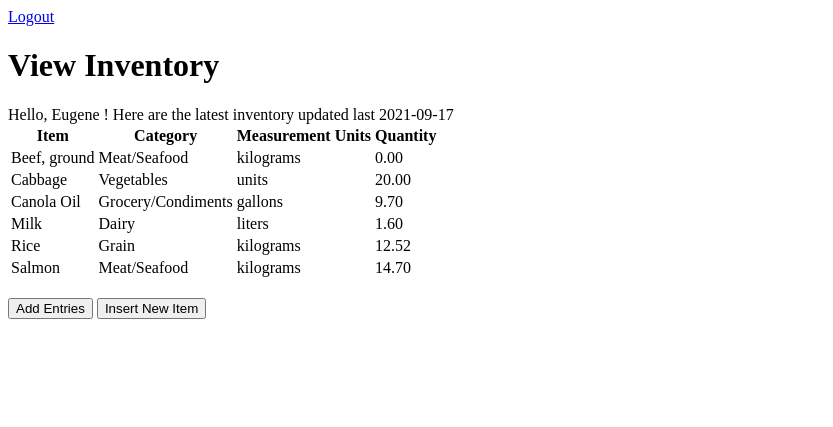
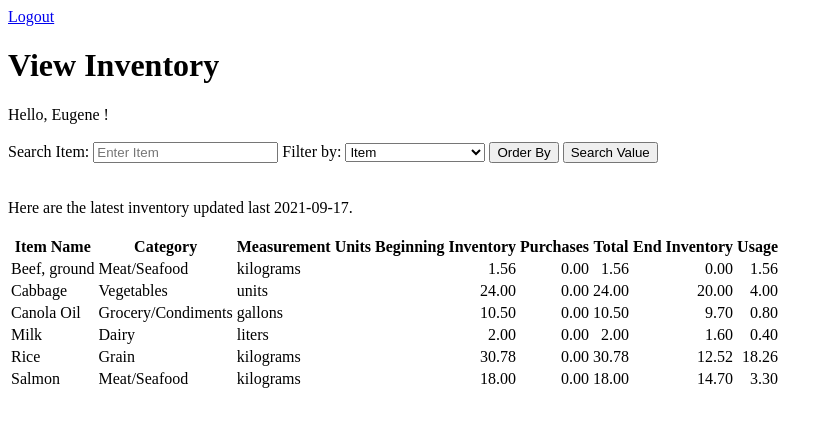
Before and after one commit to Euge908/CPG2-Final-Project, a PHP site: page /viewInventory.php in a window 1280 px wide. Shown: the top 427 px of the page, without its empty margins (0-833 px from the left). Run offline with PHP 8.4, Linux system fonts and the light colour scheme; a user stored in the database is signed in; data comes from the database, SQL or seed files in the repository; data that the repository does not hold is empty.

Commit message:
finished ViewInventory (able to generate COGs, search and sort)

```diff
--- a/viewInventory.php
+++ b/viewInventory.php
@@ -8,19 +8,6 @@ $user_data = check_login($usersConnection);
 // Fetch choices for units and categories from Database
 $unitOptions = get_enum_values($inventoryConnection, "StockUsage", "Unit");
 $categoryOptions = get_enum_values($inventoryConnection, "StockUsage", "Category");
-
-// Retrieve the latest inventory, if any
-$query = "select * from stockusage where Date = (select MAX(Date) from stockusage) group by Item;";
-
-$result = mysqli_query($inventoryConnection, $query);
-
-if (mysqli_num_rows($result) > 0) {
-    $rows = mysqli_fetch_all($result, MYSQLI_ASSOC);
-} else {
-    echo "No inventory data yet.";
-    $rows = NULL;  // flag for further operation for no records to display
-}
-mysqli_free_result($result);  // free memory
 
 ?>
 
@@ -35,124 +22,111 @@ mysqli_free_result($result);  // free memory
     <title>Take Inventory</title>
 </head>
 <body>
-<a href="logout.php">Logout</a>
-<h1>View Inventory</h1>
-Hello, <?php echo $user_data['name'];?>!
+    <a href="logout.php">Logout</a>
+    <h1>View Inventory</h1>
+    Hello, <?php echo $user_data['name'];?>! <br><br>
+
+    <form method = "post">
+        Search Item:
+        <input type="text" name="searchItem" placeholder="Enter Item">
+
+        Filter by:
+        <select type="text" name="columnToBeArranged">
+            <option value='Item'>Item</option>
+            <option value="Category">Category</option>
+            <option value="Unit">Unit</option>
+            <option value="BegInvent">Beginning Inventory</option>
+            <option value="Quantity">End Inventory</option>
+        </select>
+
+        <input type="submit" name="orderBy" value="Order By">
+        <input type="submit" name="search" value="Search Value"><br><br>
+    </form>
+
+    <table>
+        <tr>
+            <th>Item Name</th>
+            <th>Category</th>
+            <th>Measurement Units</th>
+            <th>Beginning Inventory</th>
+            <th>Purchases</th>
+            <th>Total</th>
+            <th>End Inventory</th>
+            <th>Usage</th>
+            <th> </th>
+        </tr>
+
+    <!-- Cost of Goods (COGs) generation based on latest inventory and process search and filter buttons-->
+    <?php
+    $text = "";
+
+    // Retrieve the latest inventory, if any, along with the quantity purchased and beginning inventory
+    $query = "SELECT A.*, IFNULL(B.Quantity, 0.00) as Purchases,
+           CASE WHEN C.Date < (SELECT MAX(Date) from stockusage) THEN C.Quantity ELSE 0.00 END as BegInvent
+           FROM stockusage A
+           LEFT JOIN expenditure B ON A.Item = B.Item AND A.Date = Date(B.PurchaseDate)
+           LEFT JOIN stockusage C ON A.Item = C.Item
+           WHERE A.Date = (select MAX(Date) from stockusage) GROUP BY Item";
 
 
-        <!-- Display last inventory records, if any-->
-        <?php
-        if (!is_null($rows)) {
-            echo "Here are the latest inventory updated last " .$rows[0]['Date'] ."<br>";
-            echo "<table>
-                    <tr>
-                        <th>Item</th>
-                        <th>Category</th>
-                        <th>Measurement Units</th>
-                        <th>Quantity</th>
-                        <th> </th>
-                    </tr>
-            ";
+    if (isset($_POST['search']) or isset($_POST['orderBy'])) {
+        if (isset($_POST['search'])) {
+            $text = parse_input($_POST["searchItem"]); //string is search bar
+
+            if(empty($text)) {
+                echo "Empty Text Field. Enter an item name to search.<br>";
+            } else {
+                echo "Search Entry was clicked. <br>";
+                $query .= " HAVING Item = '$text'";
+            }
+        } else if (isset($_POST['orderBy'])) {
+            $orderBy = parse_input($_POST["columnToBeArranged"]); //string in drop down
+            $query .= " ORDER BY $orderBy ASC";
+        }
+    }
+
+    $result = mysqli_query($inventoryConnection, $query);
+    if ($result) {
+
+        if (mysqli_num_rows($result) > 0) {
+            // Fetch all rows from query
+            $rows = mysqli_fetch_all($result, MYSQLI_ASSOC);
+
+            echo "<br>Here are the latest inventory updated last " .$rows[0]['Date'] .".<br><br>";
             foreach ($rows as $row) {
-                // Date
-                //Checker
-                //Item Name
-                //Category
-                //Unit of measurement
-                //Beginning Inventory = last inventory’s end inventory (retrieved from stock usage table (yesterday’s record))
-                //Purchases = quantity purchased since last inventory (retrieved from purchase table)
-                //Total = total quantity prior usage = beginning inventory + purchases
-                //End Inventory = input quantity
-                //Quantity used =usage = total - ending inventory
+                $total = $row['BegInvent']+$row['Purchases'];  // Total quantity prior usage
                 echo "<tr>";
                 echo "<td>" .$row['Item'] ."</td>";
                 echo "<td>" .$row['Category'] ."</td>";
                 echo "<td>" .$row['Unit'] ."</td>";
-                echo "<td>" .$row['Quantity'] ."</td>";
+                echo "<td style='text-align:right'>" .$row['BegInvent'] ."</td>";  // last inventory’s end inventory
+                echo sprintf("<td style='text-align:right'>%.2f</td>", $row['Purchases']); // Quantity purchased since last inventory
+                echo sprintf("<td style='text-align:right'>%.2f</td>", $total);
+                echo "<td style='text-align:right'>" .$row['Quantity'] ."</td>";  // End Inventory (current quantity)
+                if ($total > $row['Quantity']) {
+                    // Quantity used = total - ending inventory
+                    echo sprintf("<td style='text-align:right'>%.2f</td>", $total - $row['Quantity']);
+                } else {
+                    echo "<td style='text-align:right'>0.00</td>";
+                }
                 echo "</tr>";
             }
             unset($row);  // break reference with the last element as it is retained even after the loop
+
         } else {
-            echo "Nothing in inventory yet. Please take inventory first to record the latest stock usage.";
-        }
-        ?>
-
-        </tbody>
-    </table>
-    <br> <input id='button' type='submit' name='addEntry' value='Add Entries'/>
-    <button type='button' name='newItem' onclick='addRow();'>Insert New Item</button> <br>
-</form>
-
-<!-- JS function for adding and deleting row to an existing table
-Source: https://adnan-tech.com/php-add-dynamic-rows-in-table-tag/  -->
-<script type="text/javascript">
-    let unitOptions = <?php echo json_encode($unitOptions);?>;
-    let categoryOptions = <?php echo json_encode($categoryOptions);?>;
-    let size = parseInt(<?php echo json_encode($ctr);?>);
-
-    function addRow() {
-        let html = "<tr>";
-        html += "<td><input type='text' name='input["+size+"][item]' required/></td>";
-        html += "<td><select name='input["+size+"][category]' required>" +
-            "<option value='' selected disabled hidden>Choose here</option>";
-        for (const option of categoryOptions) {
-            html += "<option value=" + option + ">" + option + "</option>";
-        }
-        html += "</td><td>";
-        html += "<select name='input["+size+"][unit]' required style='width: 100%'>" +
-            "<option value='' selected disabled hidden>Choose here</option>";
-        for (const option of unitOptions) {
-            html += "<option value=" + option + ">" + option + "</option>";
-        }
-        html += "</td>";
-        html += "<td><input type='number' name='input["+size+"][quantity]' " +
-            "step='0.01' min='0' max='99999.99' required/></td>";
-        html += "<td><button type='button' onclick='deleteRow(this);'>Delete</button></td>"
-        html += "</tr>";
-
-        if (size === 0) {
-            document.getElementById("tbodyOfInput").deleteRow(0);
+            echo "Nothing in inventory yet. Please take inventory first to record the latest stock usage. <br><br>";
+            $rows = NULL;  // flag for further operation for no records to display
         }
 
-        const row = document.getElementById("tbodyOfInput").insertRow();
-        row.innerHTML = html;
-        size++;
+        mysqli_free_result($result);  // free memory
+
+    } else {
+        die("Something Went Wrong with searching. Try Refreshing the page.");
     }
+    ?>
 
-    function deleteRow(button) {
-        button.parentElement.parentElement.remove(); // first parentElement will be td and second will be tr.
-        size--;
-        if (size === 0) {
-            let html = "<tr><td colspan='4'>Nothing in inventory yet. " +
-                "Insert New Item to start taking inventory! <br><br></td></tr>"
-            const row = document.getElementById("tbodyOfInput").insertRow();
-            row.innerHTML = html;
-        }
-    }
-</script>
+    </table>
 
-<!-- Add new inventory record to database -->
-<?php
-if (isset($_POST['addEntry'])) {
-    $query = "insert into stockusage values ";
-    foreach ($_POST['input'] as $row) {
-        $query .=
-            sprintf("('%s', '%s', '%s', '%s', '%s', '%f'), ",
-                parse_input($row['item']), parse_input($row['category']), date('Y-m-d'),
-                $user_data['name'], parse_input($row['unit']), parse_input($row['quantity'])
-            );
-    }
-    $query = rtrim($query, ", ");  // Remove trailing ', ' from last foreach iteration
-
-    $result = mysqli_query($inventoryConnection, $query);
-    if ($result) {
-        echo "Successfully recorded new inventory entry!";
-        header("Location: viewInventory.php");  // Redirect to view inventory webpage
-    } else {
-        echo "An error occurred. Please verify inputs.";
-    }
-}
-?>
 </body>
 </html>
 
```
